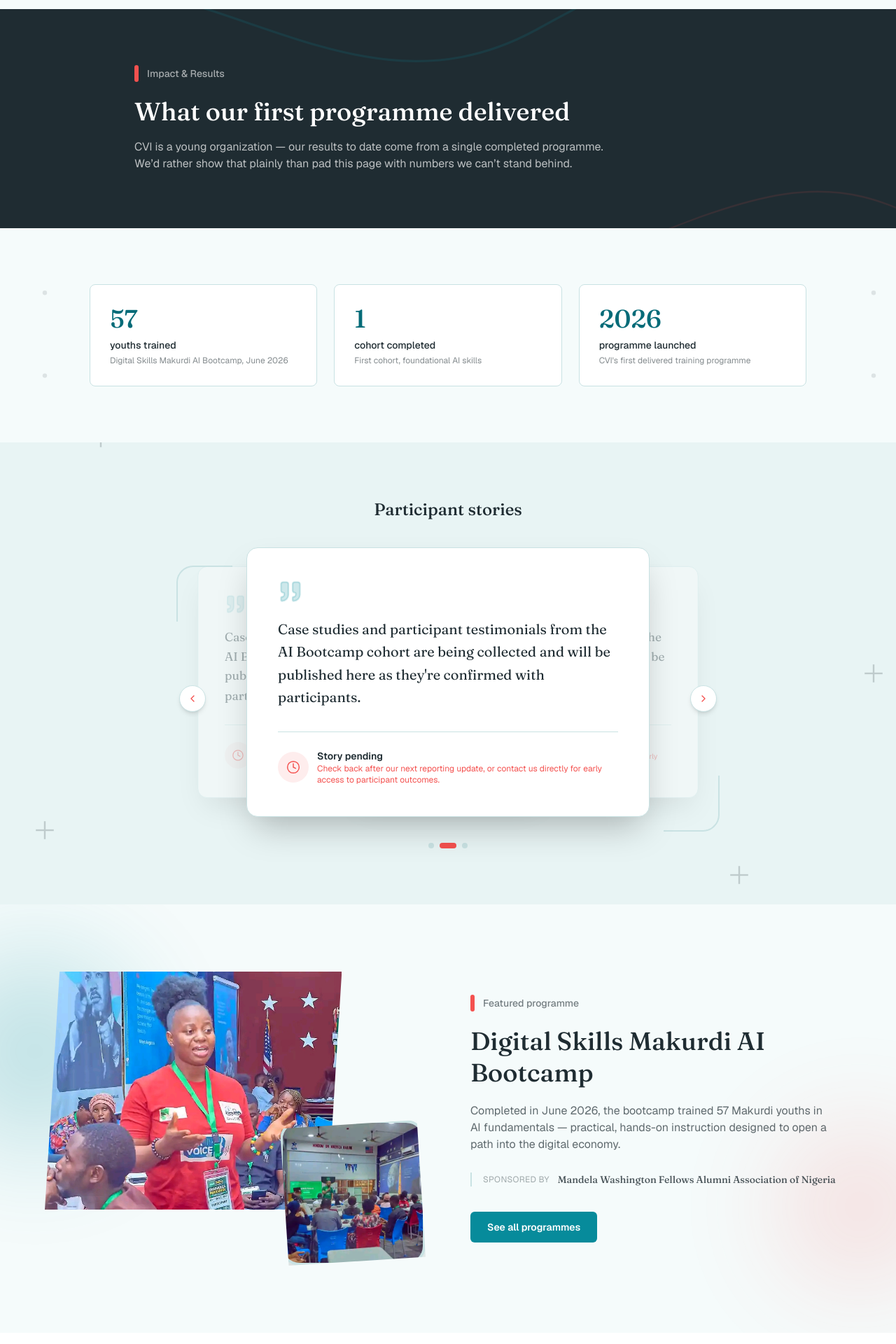
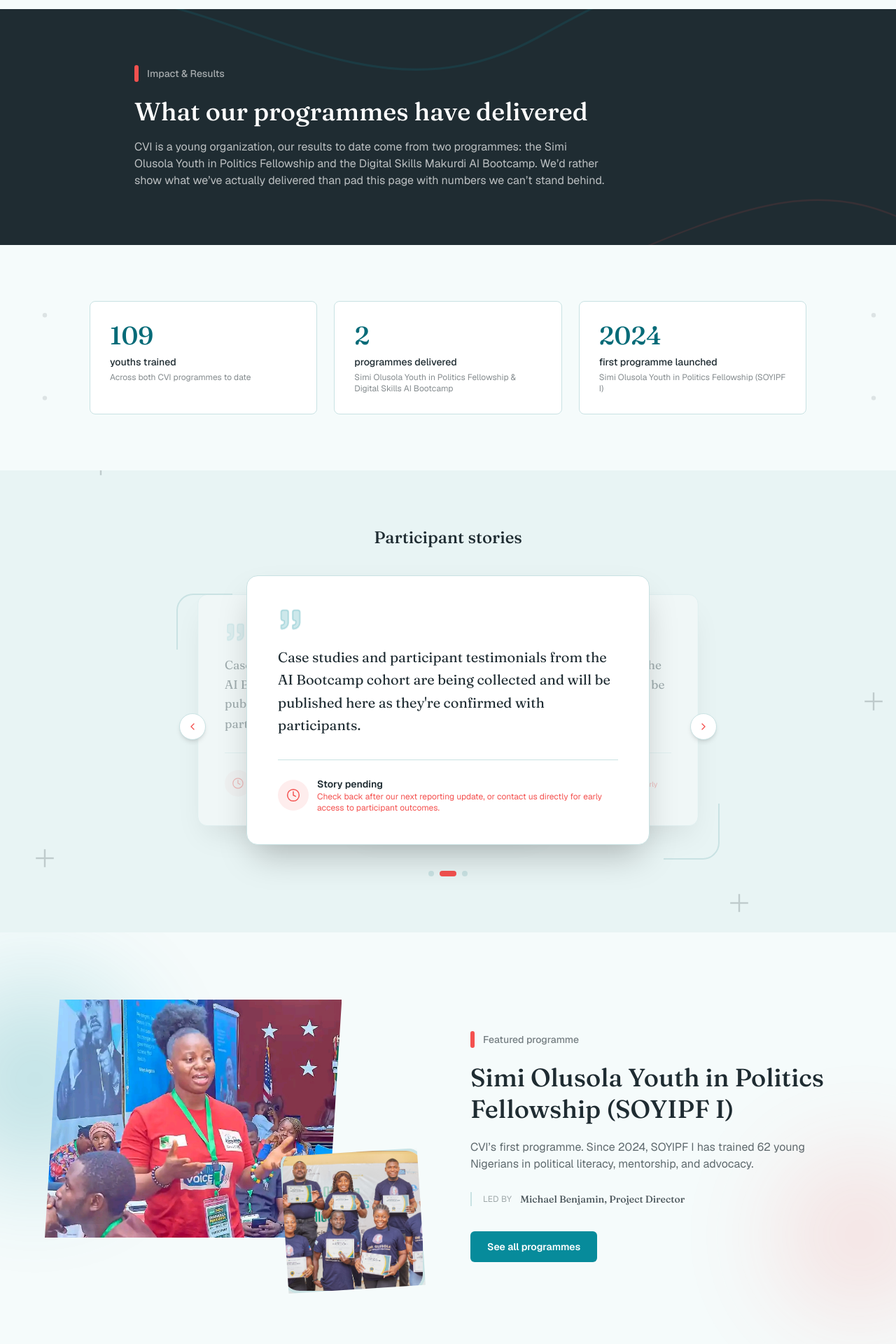
Before and after one commit to MaryAMsendoo/cvi, a Next.js app: page / in a window 1280 px wide. Shown: the part 1600-3520 px from the top of the page at 70% size. Built offline with nearby package versions, Linux system fonts and the light colour scheme.

Commit message:
Edited home page with the new content from the first delevered project

```diff
--- a/components/Hero.tsx
+++ b/components/Hero.tsx
@@ -6,7 +6,13 @@ import Link from "next/link";
 import { motion, AnimatePresence, useInView, animate, type Variants } from "motion/react";
 
 
-const CAROUSEL_IMAGES = ["/p1.jpg", "/p30.jpg", "/p8.jpg", "/p29.jpg", "/img14.png", "/p16.jpg", "/p20.jpg", "/p3.jpg", "/p4.jpg",];
+const CAROUSEL_IMAGES = [
+  "/p1.jpg", "/p30.jpg", "/p8.jpg", "/p29.jpg", "/img14.png",
+  "/p16.jpg", "/p20.jpg", "/p3.jpg", "/p4.jpg",
+  "/s1.jpeg", "/s2.jpeg", "/s3.jpeg", "/s4.jpeg", "/s5.jpeg",
+  "/s6.jpeg", "/s7.jpeg", "/s8.jpeg", "/s9.jpeg", "/s10.jpeg",
+  "/s11.jpeg", "/s12.jpeg", "/s13.jpeg", "/s14.jpeg", "/s15.jpeg",
+];
 
 const STATS = [
     { value: 109, label: "youths trained" },
--- a/components/Impact.tsx
+++ b/components/Impact.tsx
@@ -5,9 +5,9 @@ import { SectionBackdrop } from "@/components/ui/SectionBackdrop";
 import { StackedStoryCards } from "@/components/ui/StackedCards";
 
 const HIGHLIGHTS = [
-  { value: "57", label: "youths trained", detail: "Digital Skills Makurdi AI Bootcamp, June 2026" },
-  { value: "1", label: "cohort completed", detail: "First cohort, foundational AI skills" },
-  { value: "2026", label: "programme launched", detail: "CVI's first delivered training programme" },
+  { value: "109", label: "youths trained", detail: "Across both CVI programmes to date" },
+  { value: "2", label: "programmes delivered", detail: "Simi Olusola Youth in Politics Fellowship & Digital Skills AI Bootcamp" },
+  { value: "2024", label: "first programme launched", detail: "Simi Olusola Youth in Politics Fellowship (SOYIPF I)" },
 ];
 
 const STORY_PLACEHOLDER = {
@@ -37,12 +37,13 @@ export default function Impact() {
             className="mt-5 text-3xl leading-tight text-surface sm:text-4xl"
             style={{ fontFamily: "var(--font-display)", fontWeight: 500 }}
           >
-            What our first programme delivered
+            What our programmes have delivered
           </h2>
           <p className="mt-4 max-w-2xl text-surface/70">
-            CVI is a young organization — our results to date come from a single
-            completed programme. We&rsquo;d rather show that plainly than pad this
-            page with numbers we can&rsquo;t stand behind.
+            CVI is a young organization, our results to date come from two programmes:
+            the Simi Olusola Youth in Politics Fellowship and the Digital Skills Makurdi
+            AI Bootcamp. We&rsquo;d rather show what we&rsquo;ve actually delivered than
+            pad this page with numbers we can&rsquo;t stand behind.
           </p>
         </div>
       </section>
--- a/components/ProgramSpotlight.tsx
+++ b/components/ProgramSpotlight.tsx
@@ -52,7 +52,7 @@ function TiltCollage() {
       >
         <Image
           src="/p10.jpg"
-          alt="Youths at the Digital Skills Makurdi AI Bootcamp"
+          alt="Fellows at the Simi Olusola Youth in Politics Fellowship bootcamp"
           fill
           className="object-cover"
         />
@@ -67,8 +67,8 @@ function TiltCollage() {
         className="absolute bottom-0 right-0 h-52 w-52 overflow-hidden rounded-[1.75rem] border-4 border-surface shadow-2xl [clip-path:polygon(0_6%,94%_0,100%_94%,6%_100%)]"
       >
         <Image
-          src="/p11.jpg"
-          alt="A participant working at a laptop"
+          src="/s4.jpeg"
+          alt="A SOYIPF I fellow during a mentorship session"
           fill
           className="object-cover"
         />
@@ -122,19 +122,18 @@ export default function ProgramSpotlight() {
             className="mt-5 text-3xl leading-tight text-foreground sm:text-4xl"
             style={{ fontFamily: "var(--font-display)", fontWeight: 500 }}
           >
-            Digital Skills Makurdi AI Bootcamp
+            Simi Olusola Youth in Politics Fellowship (SOYIPF I)
           </h2>
 
           <p className="mt-5 max-w-lg text-foreground/70">
-            Completed in June 2026, the bootcamp trained 57 Makurdi youths in AI
-            fundamentals — practical, hands-on instruction designed to open a path
-            into the digital economy.
+            CVI&rsquo;s first programme. Since 2024, SOYIPF I has trained 62
+            young Nigerians in political literacy, mentorship, and advocacy.
           </p>
 
-          {/* Sponsor credit — now a small logo-style badge instead of a dotted line */}
+          {/* Lead credit — small label + name, matching the original sponsor badge style */}
           <div className="mt-7 flex items-center gap-3 border-l-2 border-primary/40 pl-4">
             <div className="text-xs uppercase tracking-wide text-foreground/40">
-              Sponsored by
+              Led by
             </div>
 
             <div
@@ -144,7 +143,7 @@ export default function ProgramSpotlight() {
                 fontWeight: 500,
               }}
             >
-              Mandela Washington Fellows Alumni Association of Nigeria
+              Michael Benjamin, Project Director
             </div>
           </div>
 
```
